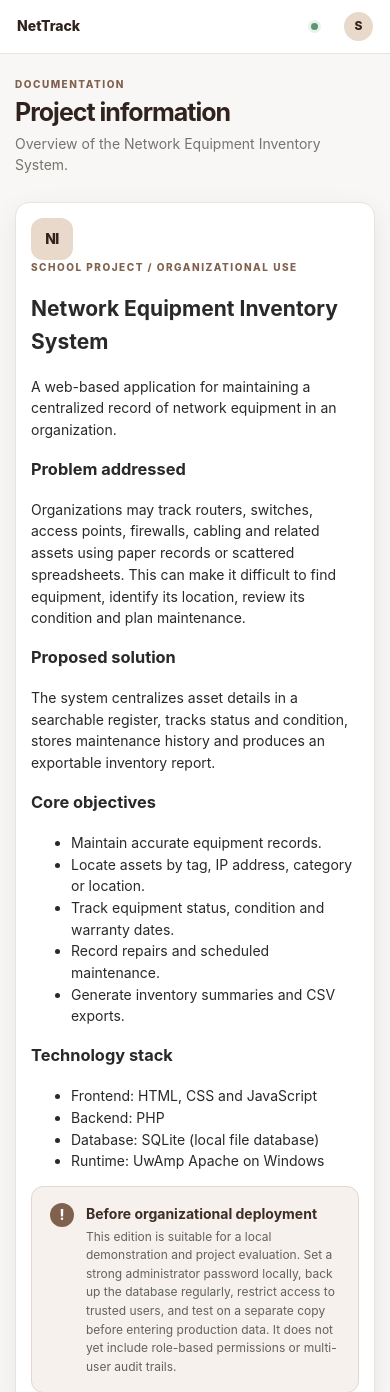
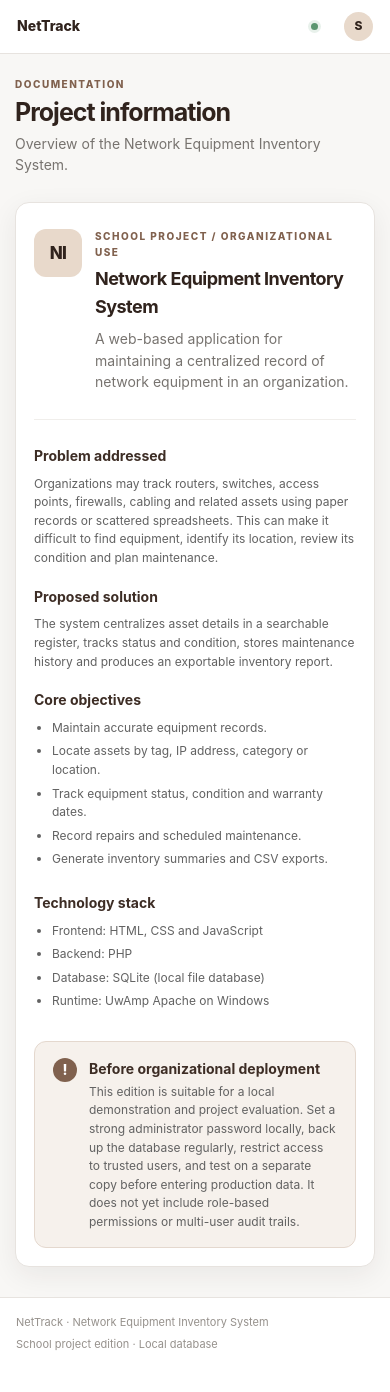
Before and after one commit to ndirangurobert/network-equipment-inventory-system, a PHP site: page /about.php in a window 390 px wide. Shown: the part 192-1584 px from the top of the page. After the commit the page ends 1542 px from the top, so only its background shows below. Run offline with PHP 8.4, Linux system fonts and the light colour scheme; the visitor is signed in with stand-in values (Sample User, id 1).

Commit message:
Polish project information page styling

```diff
--- a/assets/style.css
+++ b/assets/style.css
@@ -253,3 +253,23 @@ input:focus, select:focus, textarea:focus { border-color: var(--brown-600); outl
   .mobile-brand { display: block; }
   .top-right { font-size: 0; }
 }
+
+/* Project information page */
+.about-panel { padding: 28px; }
+.about-hero { display: flex; align-items: center; gap: 20px; padding: 8px 0 26px; border-bottom: 1px solid var(--gray-100); }
+.brand-mark.large { width: 62px; height: 62px; border-radius: 16px; font-size: 22px; }
+.about-hero h2 { margin: 5px 0 7px; color: var(--brown-950); font-size: 22px; letter-spacing: -.03em; }
+.about-hero p { max-width: 720px; margin: 0; color: var(--gray-600); }
+.about-grid { display: grid; grid-template-columns: repeat(2, minmax(0, 1fr)); gap: 22px 30px; padding: 25px 0; }
+.about-grid h3 { margin: 0 0 8px; color: var(--brown-900); font-size: 14px; }
+.about-grid p, .about-grid li { color: var(--gray-700); font-size: 12px; }
+.about-grid p { margin: 0; }
+.about-grid ul { margin: 0; padding-left: 18px; }
+.about-grid li { margin: 5px 0; }
+@media (max-width: 700px) {
+  .about-panel { padding: 18px; }
+  .about-hero { align-items: flex-start; gap: 13px; }
+  .brand-mark.large { width: 48px; height: 48px; border-radius: 12px; font-size: 17px; }
+  .about-hero h2 { font-size: 18px; }
+  .about-grid { grid-template-columns: 1fr; gap: 18px; }
+}
```
